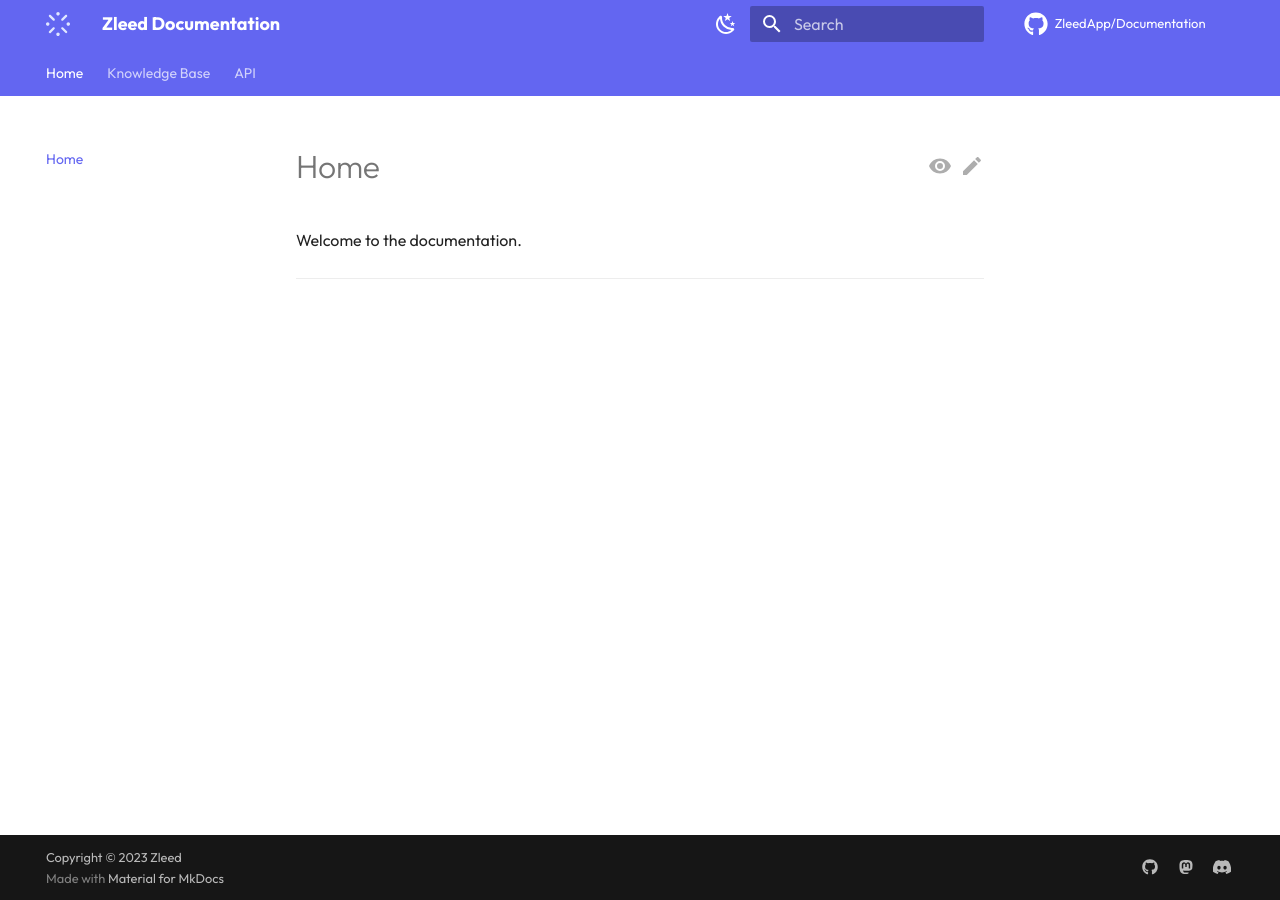
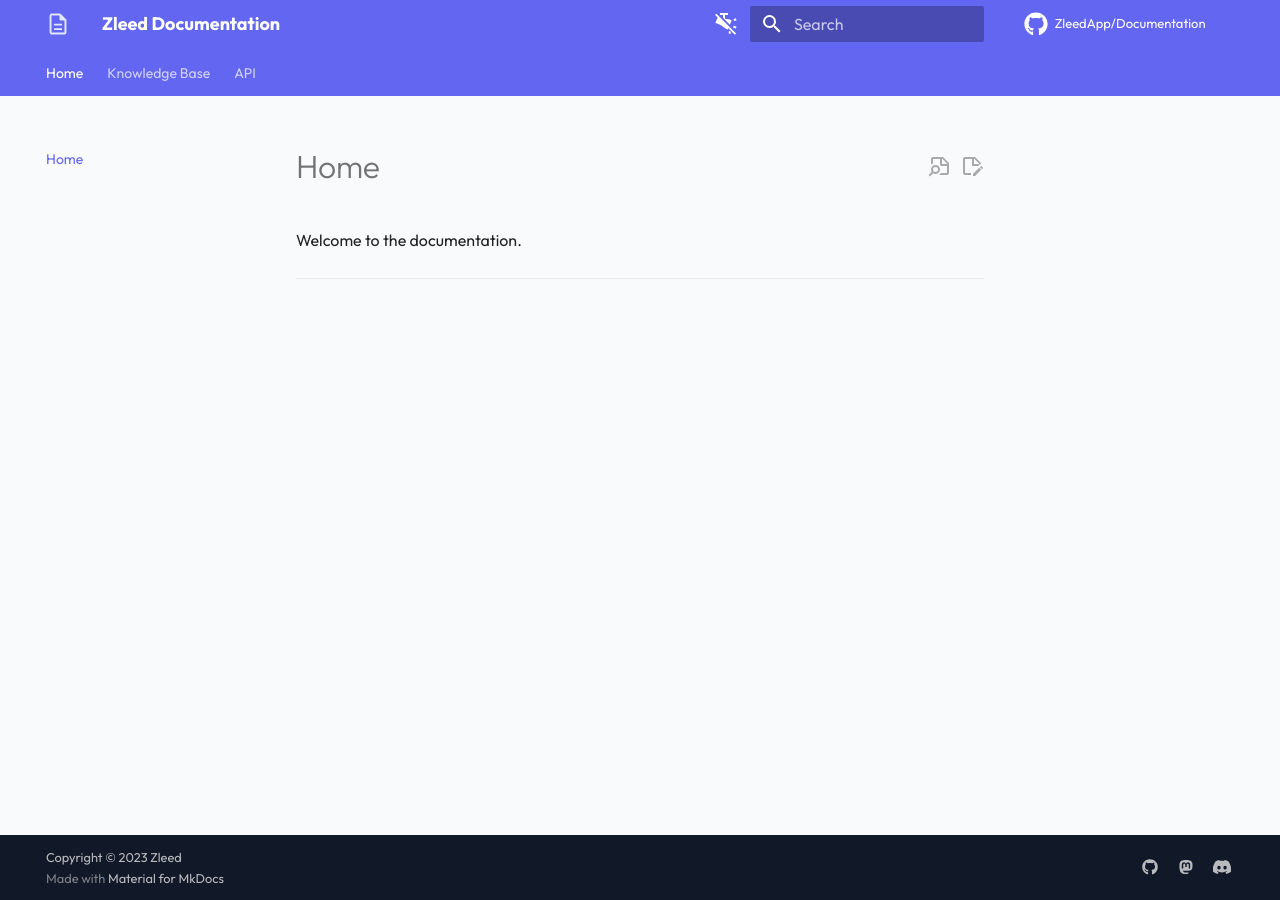
Before and after one commit to ZleedApp/Documentation, an MkDocs documentation site: the page built from docs/index.md, in a window 1280 px wide. Built offline with MkDocs 1.6.1 and Material for MkDocs 9.7.7, drawn with Linux system fonts in a browser that asks for light colours; comment, search, counter and statistics services are not loaded.

Commit message:
feat: logo and theme changes

```diff
--- a/docs/stylesheets/extra.css
+++ b/docs/stylesheets/extra.css
@@ -2,16 +2,31 @@
   --md-primary-fg-color:        #6366F1;
   --md-primary-fg-color--light: #E0E7FF;
   --md-primary-fg-color--dark:  #0F172A;
+
+  --md-default-bg-color: #f9fafb;
+  --md-code-bg-color:    #e5e7eb;
+
+  --md-footer-bg-color--dark: #111827;
 }
 
 [data-md-color-scheme="default"] {
   --md-primary-fg-color:        #6366F1;
   --md-primary-fg-color--light: #E0E7FF;
   --md-primary-fg-color--dark:  #0F172A;
+
+  --md-default-bg-color: #f9fafb;
+  --md-code-bg-color:    #e5e7eb;
+
+  --md-footer-bg-color--dark: #111827;
 }
 
 [data-md-color-scheme="slate"] {
   --md-primary-fg-color:        #6366F1;
   --md-primary-fg-color--light: #E0E7FF;
   --md-primary-fg-color--dark:  #0F172A;
+
+  --md-default-bg-color: #1f2937;
+  --md-code-bg-color:    #11182777;
+
+  --md-footer-bg-color--dark: #111827;
 }
--- a/mkdocs.yml
+++ b/mkdocs.yml
@@ -44,17 +44,17 @@ theme:
     - search.highlight
     - search.suggest
   icon:
-    edit: material/pencil
-    view: material/eye
+    edit: material/note-edit-outline
+    view: material/note-search-outline
     repo: fontawesome/brands/github
   palette:
     - scheme: default
       toggle:
-        icon: material/weather-night
+        icon: material/track-light-off
         name: Switch to Dark Mode
     - scheme: slate
       toggle:
-        icon: material/weather-sunny
+        icon: material/track-light
         name: Switch to Light Mode
 
 extra:
```
Also changed, not shown: docs/assets/logo.svg, docs/favicon.ico.
